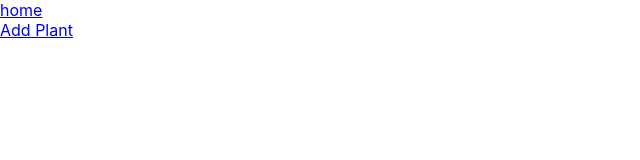
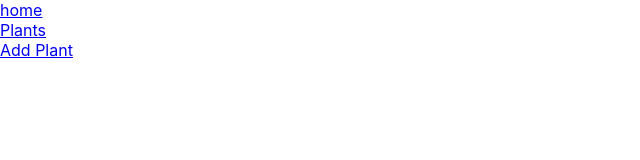
Before and after one commit to pkijowska/greenify-client, a React (Create React App) app: page /plants/new in a window 1280 px wide. Shown: the top 160 px of the page, without its empty margins (0-640 px from the left). Built offline with nearby package versions, Linux system fonts and the light colour scheme.

Commit message:
Add link to all plants in home page

```diff
--- a/src/components/App.js
+++ b/src/components/App.js
@@ -6,6 +6,7 @@ function App() {
   return (
     <div className="App">
         <div><Link to="/">home</Link></div>
+        <div><Link to="/plants">Plants</Link></div>
         <div><Link to="/plants/new">Add Plant</Link></div>
     </div>
   );
```
